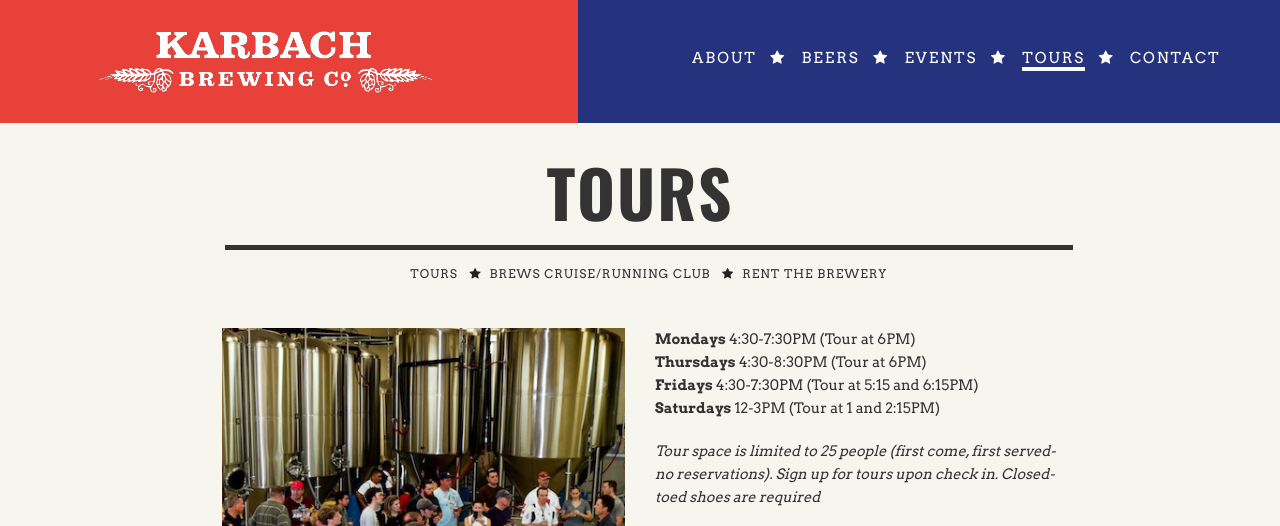
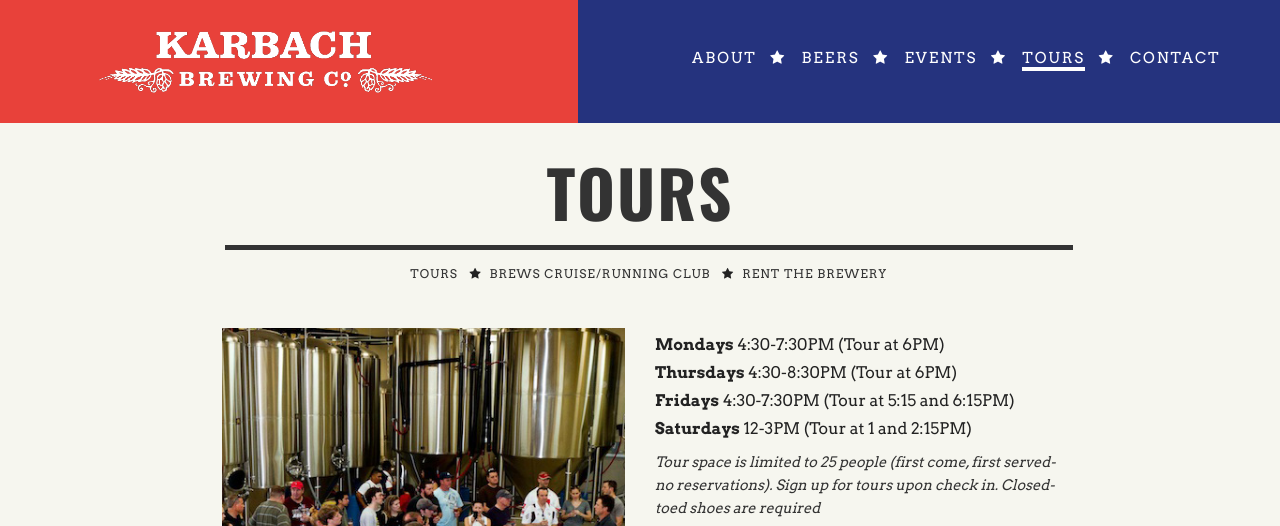
Before and after one commit to sbjablonski/final-project, a website: page tours.html in a window 1280 px wide. Shown: the top 526 px of the page. Drawn offline with nearby package versions, Linux system fonts and the light colour scheme.

Commit message:
tour page
Still tweaking- right column tour text pushing brews cruise, adding
space to text.

```diff
--- a/scss/style.scss
+++ b/scss/style.scss
@@ -293,6 +293,11 @@
 
     h3{
         font-size: rem-calc(28);
+    }
+
+    h5{
+        font-size: rem-calc(16);
+        line-height: 175%;
     }
 
     a{
--- a/tours.html
+++ b/tours.html
@@ -78,10 +78,10 @@
 
       <div class = "large-6 columns">
 
-        <p><strong>Mondays</strong> 4:30-7:30PM (Tour at 6PM)<br>
+        <h5><strong>Mondays</strong> 4:30-7:30PM (Tour at 6PM)<br>
         <strong>Thursdays</strong> 4:30-8:30PM (Tour at 6PM)<br>
         <strong>Fridays</strong> 4:30-7:30PM (Tour at 5:15 and 6:15PM)<br>
-        <strong>Saturdays</strong> 12-3PM (Tour at 1 and 2:15PM)</p>
+        <strong>Saturdays</strong> 12-3PM (Tour at 1 and 2:15PM)</h5>
 
 
         <p><em>Tour space is limited to 25 people (first come, first served- no reservations).  Sign up for tours upon check in.  Closed-toed shoes are required</em></p>
```
Also changed, not shown: css/app.css.
